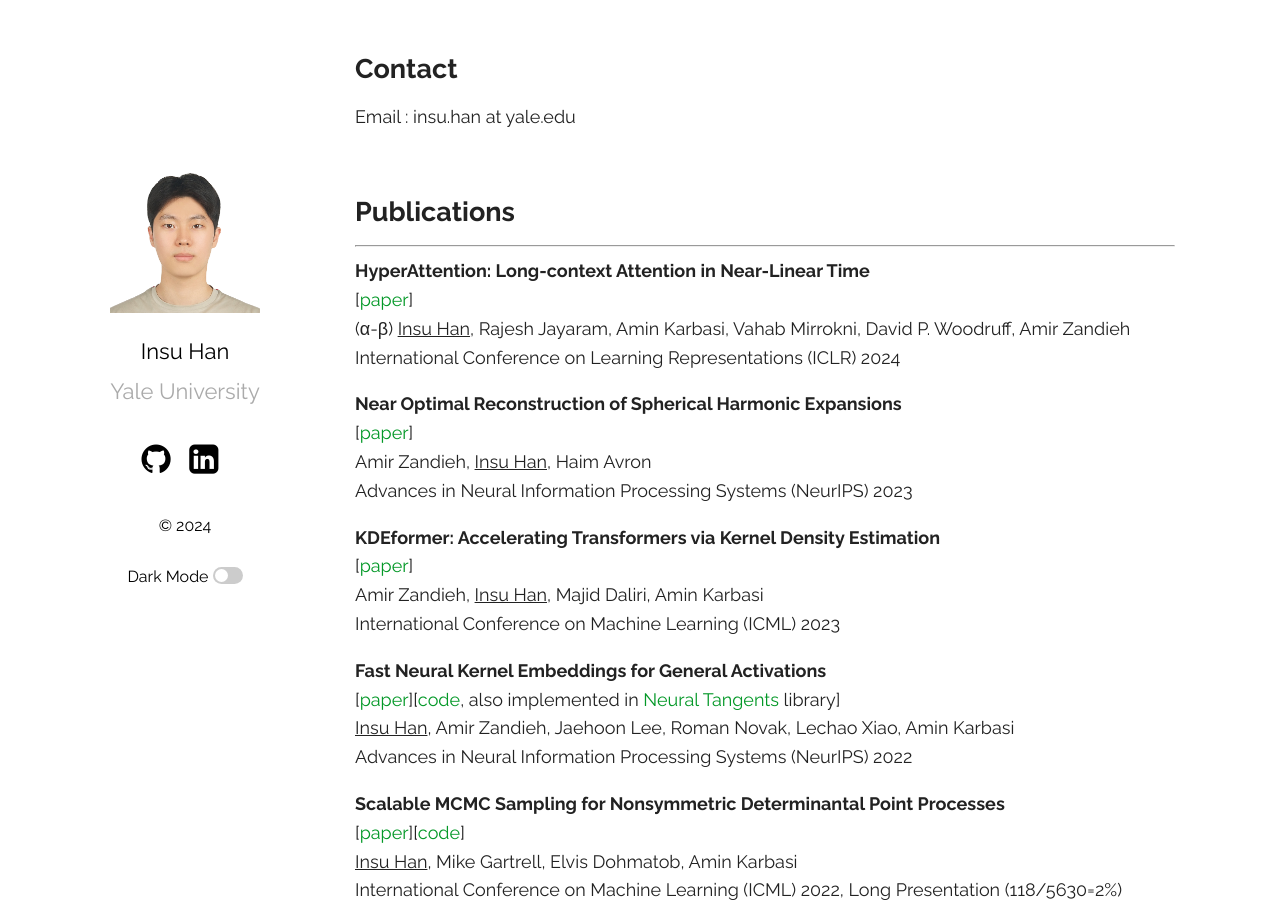
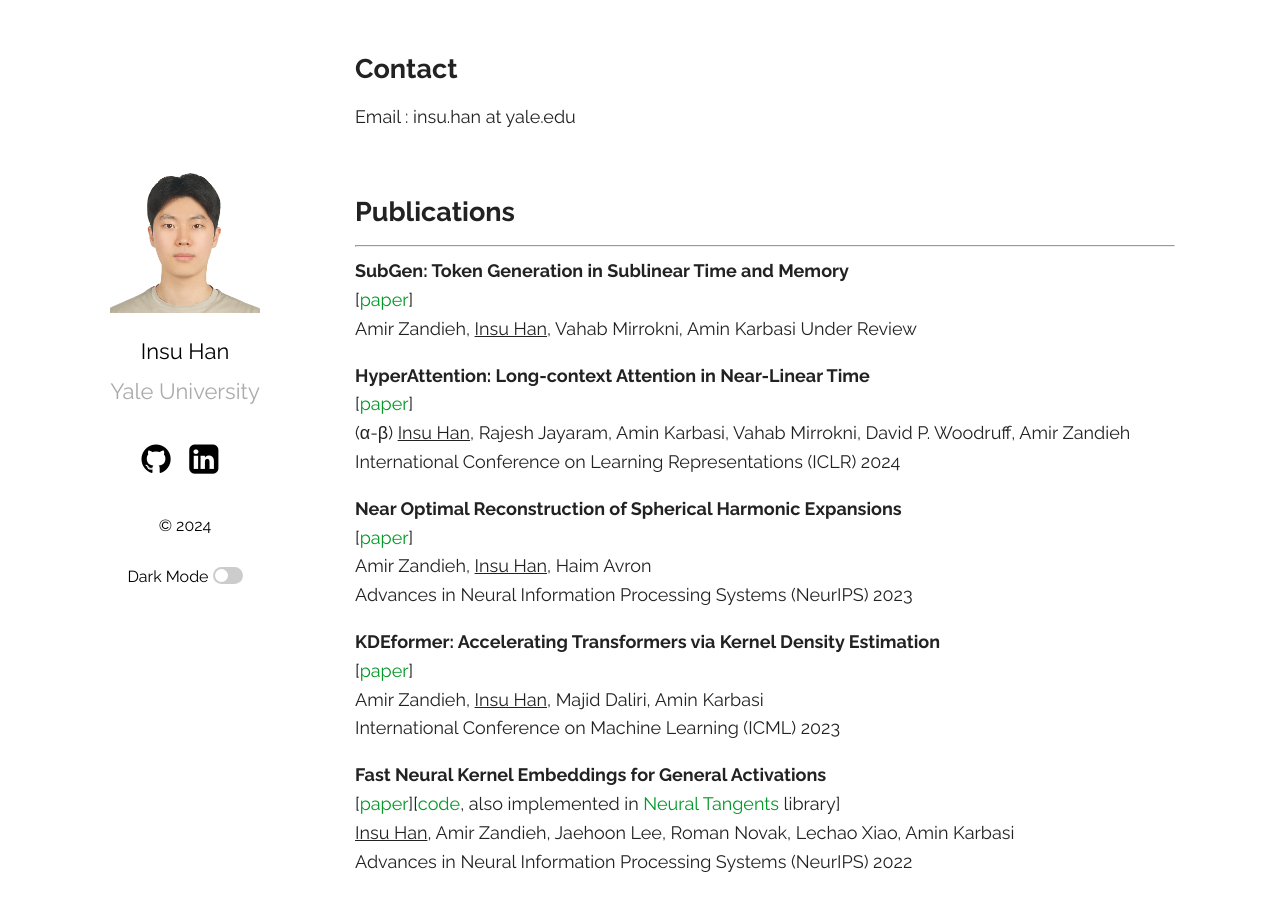
Before and after one commit to insuhan/insuhan.github.io, a Jekyll site: the page built from _posts/2019-03-23-welcome-to-jekyll.markdown, in a window 1280 px wide and 900 px high, scrolled down 415 px. Built offline with Jekyll 4.4.1, drawn with Linux system fonts in a browser that asks for light colours; a style sheet for code colours, icons or effects is not loaded.

Commit message:
Update 2019-03-23-welcome-to-jekyll.markdown

```diff
--- a/_posts/2019-03-23-welcome-to-jekyll.markdown
+++ b/_posts/2019-03-23-welcome-to-jekyll.markdown
@@ -34,6 +34,12 @@ I am a recipient of [Microsoft Research Asia Fellowship 2019]. <br/>
 ## Publications
 -----
 
+
+**SubGen: Token Generation in Sublinear Time and Memory** <br/>
+[[paper][subgen_paper]{:target="_blank"}]<br/>
+Amir Zandieh, <U>Insu Han</U>, Vahab Mirrokni, Amin Karbasi
+Under Review
+<br/>
 
 **HyperAttention: Long-context Attention in Near-Linear Time** <br/>
 [[paper][hyperattn_paper]{:target="_blank"}]<br/>
@@ -123,6 +129,7 @@ SIAM Journal on Scientific Computing (SISC) 2017
 <U>Insu Han</U>, Dmitry Malioutov, and Jinwoo Shin <br/>
 International Conference on Machine Learning (ICML) 2015
 
+[subgen_paper]:https://arxiv.org/pdf/2402.06082.pdf
 [Neural Tangents]: https://github.com/google/neural-tangents
 [kndpp_mcmc_sampling_paper]:https://arxiv.org/pdf/2207.00486.pdf
 [kndpp_mcmc_sampling_code]:https://github.com/insuhan/ndpp-mcmc-sampling
```
